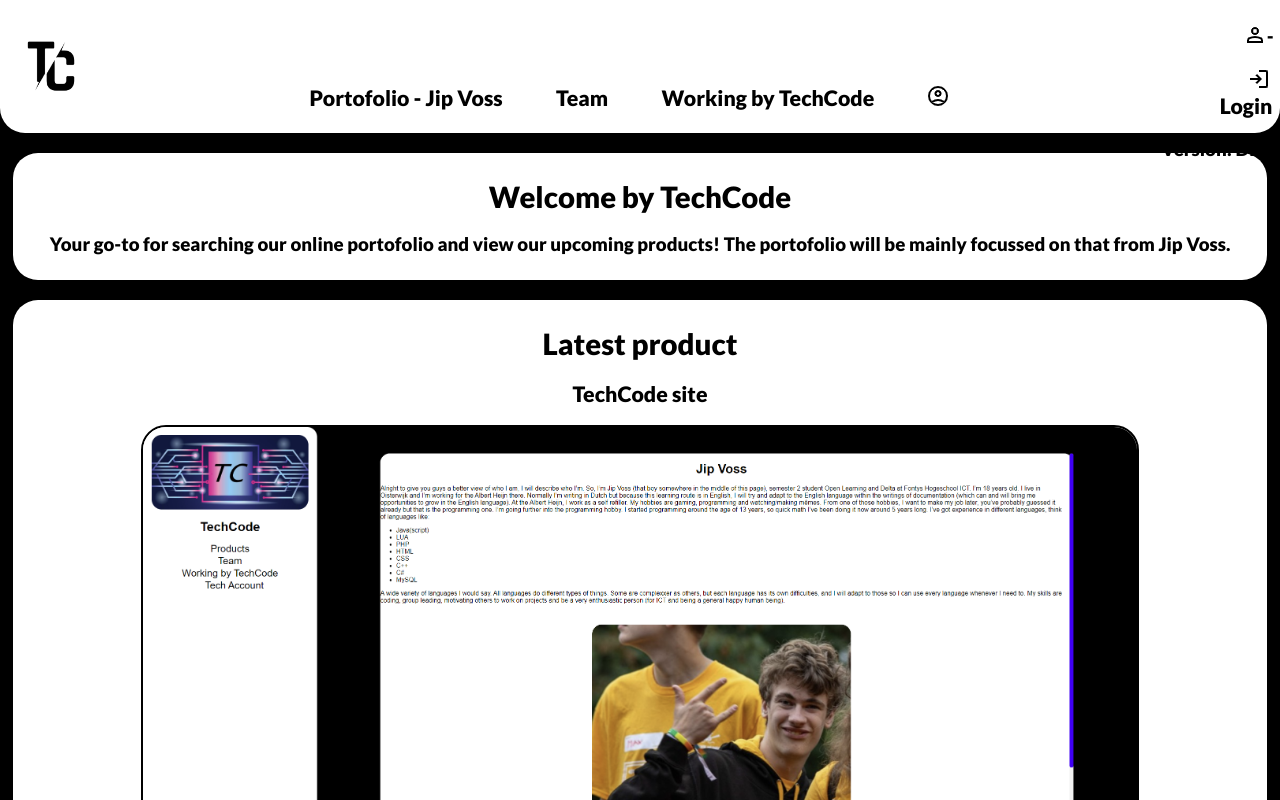
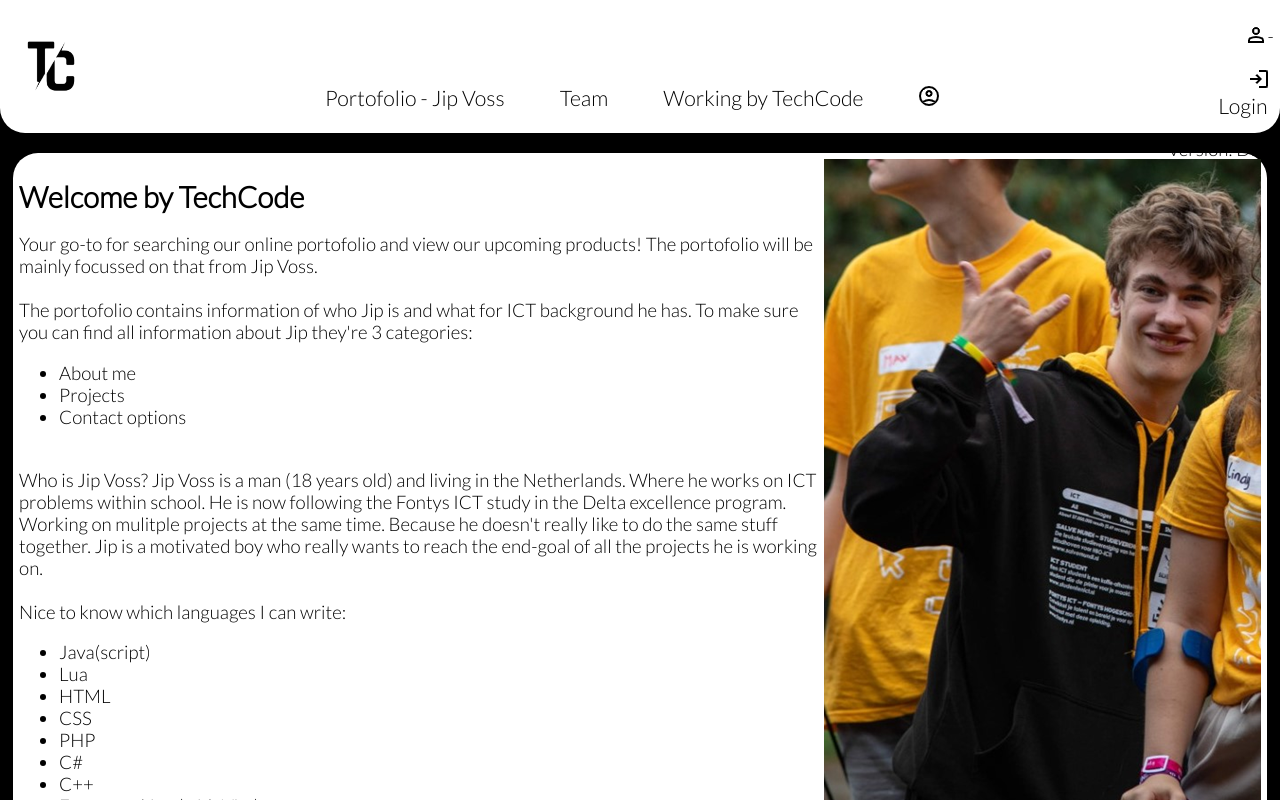
Before and after one commit to Splatking/TechCode, a React (Vite) app: page / in a window 1280 px wide. Built offline with nearby package versions, Linux system fonts and the light colour scheme.

Commit message:
Updating some design stuff

```diff
--- a/src/components/Pages/ContactInformation/Info.tsx
+++ b/src/components/Pages/ContactInformation/Info.tsx
@@ -1,8 +1,42 @@
 import { Fragment } from "react/jsx-runtime";
+import InstagramIcon from "../../Images/Instagram_Logo.png";
+import LinkedInIcon from "../../Images/LinkedIn_Logo.png";
+import DiscordIcon from "../../Images/Discord_Icon.png";
+import EmailIcon from "../../Images/EmailImage.jpg";
+import "./style.css";
 
 function RenderInfoScreen() {
+    function LoadDiscord(){
+        window.open("https://discord.gg/U7QctUSwq4");
+    }
+
+    function LoadLinkedIn(){
+        window.open("https://www.linkedin.com/in/jip-voss/");
+    }
+
+    function LoadInstagram(){
+        window.open("https://www.instagram.com/jipthefox/");
+    }
+
     return (
-        <Fragment></Fragment>
+        <Fragment>
+            <div className="ContactDIV">
+                <div className="UpperItem">
+                    <h1>Contact options TechCode</h1>
+                    <div className="ContactHolder">
+                        <input type="image" src={DiscordIcon} onClick={LoadDiscord} className="SocialLoader" id="DiscordLoader"/>
+                    </div>
+                </div>
+                <div className="LowerItem">
+                    <h1>Contact options Jip Voss</h1>
+                    <div className="ContactHolder">
+                        <input type="image" src={InstagramIcon} onClick={LoadInstagram} className="SocialLoader" id="InstagramLoader"/>
+                        <input type="image" src={LinkedInIcon} onClick={LoadLinkedIn} className="SocialLoader" id="LinkedInLoader"/>
+                        <a href="mailto:jipvoss@gmail.com" target="_newtab"><img src={EmailIcon} className="SocialLoader" id="EmailLoader"/></a>
+                    </div>
+                </div>
+            </div>
+        </Fragment>
     )
 }
 
--- a/src/components/Pages/ContactInformation/style.css
+++ b/src/components/Pages/ContactInformation/style.css
@@ -0,0 +1,16 @@
+.ContactDIV {
+    width: 17.5%;
+    margin-left: 41.25%;
+    background-color: white;
+    border-radius: 25px;
+}
+
+.ContactHolder {
+    text-align: center;
+}
+
+.SocialLoader {
+    width: 25%;
+    border-radius: 50%;
+    margin-right: 5%;
+}
--- a/src/components/Pages/HomeMenu/HomeMenu.tsx
+++ b/src/components/Pages/HomeMenu/HomeMenu.tsx
@@ -5,6 +5,7 @@
 import TechCodeLogo from "../../Images/TechCode_Logo.png";
 import DiscordLogo from "../../Images/Discord_Logo.png";
 import SitePreview from "../../Images/SitePreview.png";
+import JipVoss from "../../Images/JipVoss.png";
 
 function RenderMainScreen() {
     function Reload(){
@@ -57,8 +58,40 @@
     return (
         <Fragment>
             <div className="ScreenItem" id="TechCode_Introduction">
-                <h1 className="Title">Welcome by TechCode</h1>
-                <p>Your go-to for searching our online portofolio and view our upcoming products! The portofolio will be mainly focussed on that from Jip Voss.</p>
+                <div className="LeftSide">
+                    <h1 className="Title">Welcome by TechCode</h1>
+                    <p>
+                        Your go-to for searching our online portofolio and view our upcoming products! The portofolio will be mainly focussed on that from Jip Voss.<br/><br/>
+                        The portofolio contains information of who Jip is and what for ICT background he has. To make sure you can find all information about Jip they're 3 categories:<br/>
+                        <ul>
+                            <li>About me</li>
+                            <li>Projects</li>
+                            <li>Contact options</li>
+                        </ul><br/>
+                        Who is Jip Voss? Jip Voss is a man (18 years old) and living in the Netherlands. Where he works on ICT problems within school. He is now following the Fontys ICT study in the Delta excellence program. Working on mulitple projects at the same time. Because he doesn't really like to do the same stuff together. Jip is a motivated boy who really wants to reach the end-goal of all the projects he is working on.<br/><br/>
+                        Nice to know which languages I can write:<br/>
+                        <ul>
+                            <li>Java(script)</li>
+                            <li>Lua</li>
+                            <li>HTML</li>
+                            <li>CSS</li>
+                            <li>PHP</li>
+                            <li>C#</li>
+                            <li>C++</li>
+                            <li>Frameworking (with Vite)</li>
+                        </ul><br/>
+                        Get in contact with Jip through:<br/>
+                        <ul>
+                            <li><a href="https://www.linkedin.com/in/jip-voss">LinkedIn</a></li>
+                            <li><a href="https://www.instagram.com/jipthefox/">Instagram</a></li>
+                        </ul><br/><br/>
+                        Or press this little button to go into the portofolio:
+                    </p>
+                    <button>Open portofolio</button>
+                </div>
+                <div className="RightSide">
+                    <img src={JipVoss}/>
+                </div>
             </div>
             <div className="LineItem">
                 <div className="ScreenItem" id="LatestProduct">
--- a/src/components/Pages/HomeMenu/style.css
+++ b/src/components/Pages/HomeMenu/style.css
@@ -11,6 +11,13 @@
     padding: 0.5%;
     margin-top: 2.5vh;
     position: relative;
+}
+
+#TechCode_Introduction {
+    text-align: left;
+    display: flex;
+    flex-direction: row;
+    justify-content: center;
 }
 
 .LineItem {
--- a/src/index.css
+++ b/src/index.css
@@ -1,6 +1,6 @@
 @font-face {
     font-family: Latto;
-    src: url("./components/Fonts/Lato-Black.ttf") format("truetype");
+    src: url("./components/Fonts/Lato-Light.ttf") format("truetype");
 }
 
 body {
```
Also changed, not shown: src/components/Images/Discord_Icon.png (added), src/components/Images/EmailImage.jpg (added).
